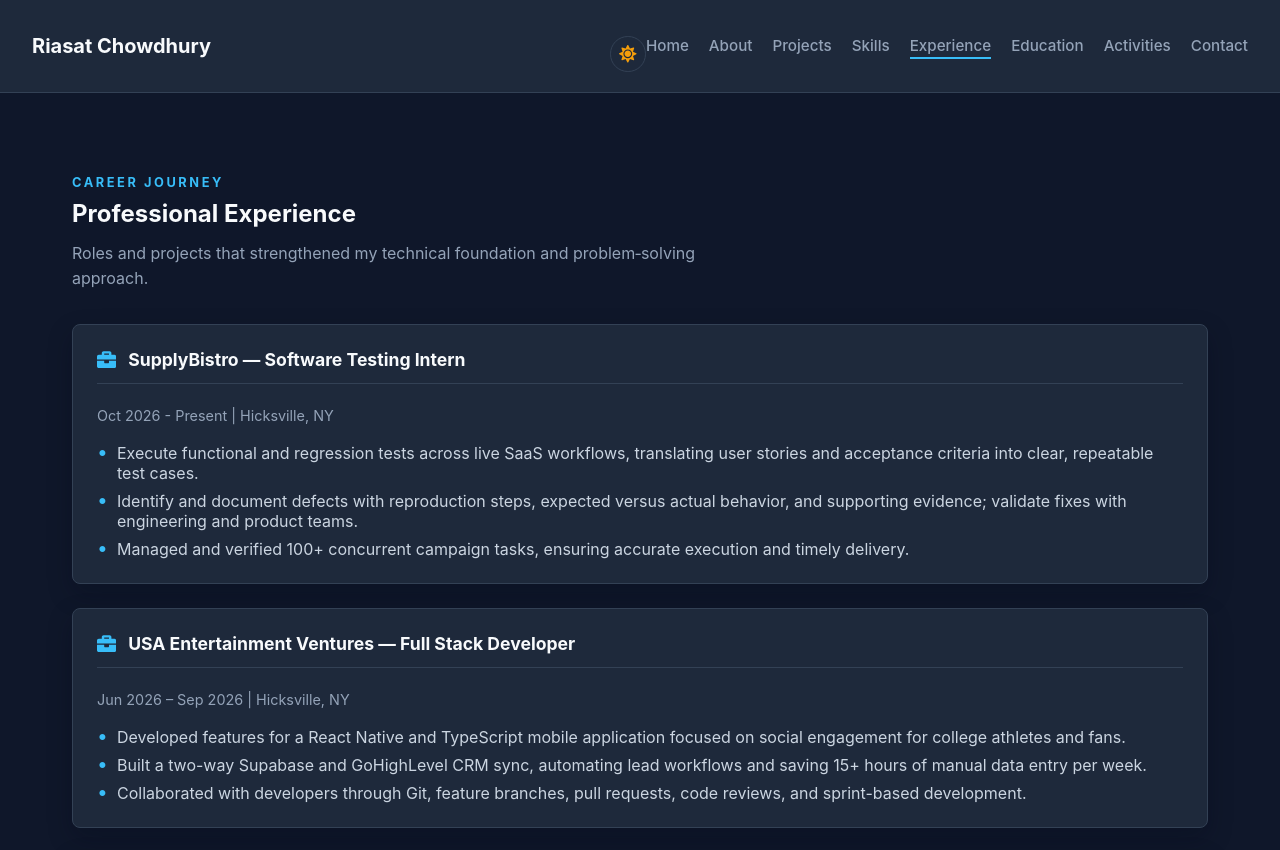
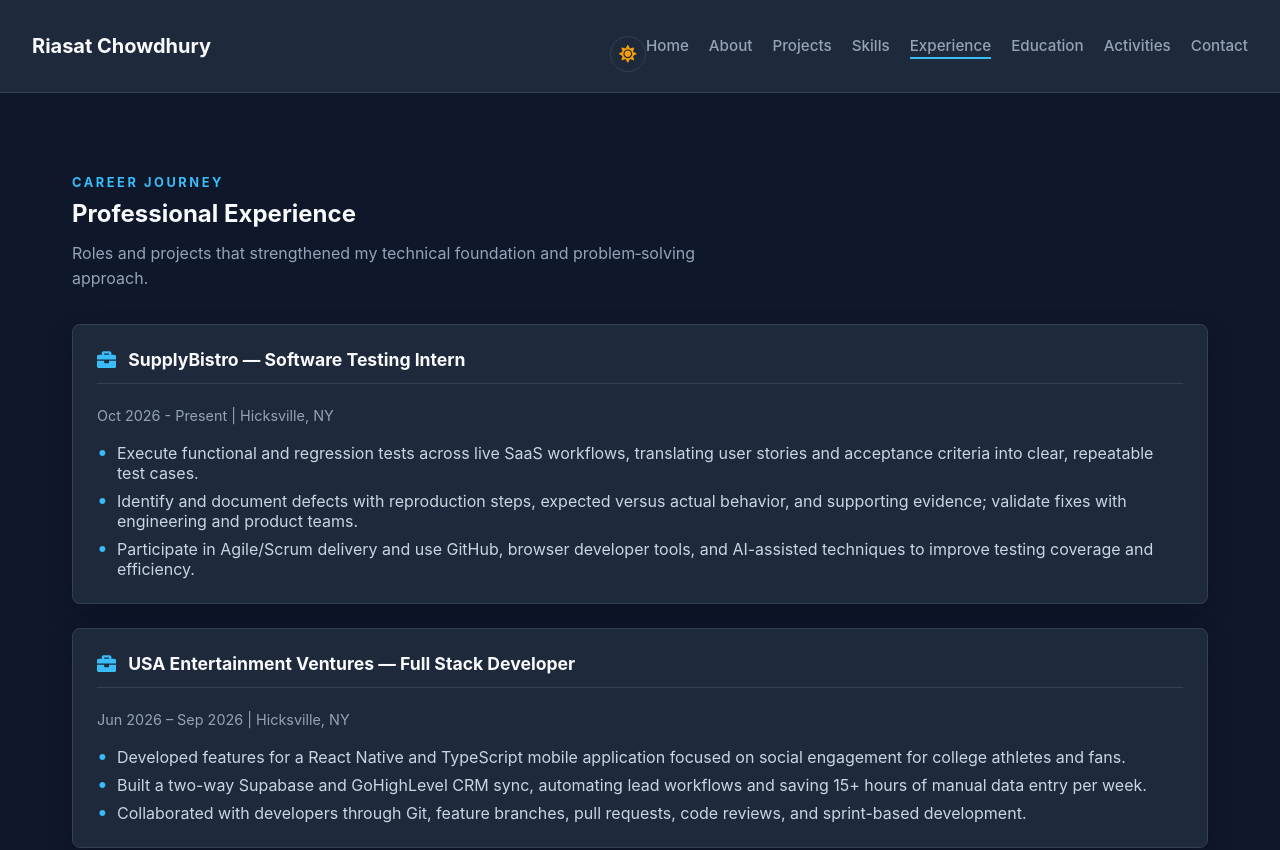
Before and after one commit to rchowd9/personal-portfolio, a React (Vite) app: page /#/experience in a window 1280 px wide. Shown: the top 850 px of the page. Built offline with nearby package versions, Linux system fonts and the light colour scheme.

Commit message:
added what shape A measured

```diff
--- a/src/pages/Experience.jsx
+++ b/src/pages/Experience.jsx
@@ -12,7 +12,7 @@ export default function Experience() {
       achievements: [
         "Execute functional and regression tests across live SaaS workflows, translating user stories and acceptance criteria into clear, repeatable test cases.",
         "Identify and document defects with reproduction steps, expected versus actual behavior, and supporting evidence; validate fixes with engineering and product teams.",
-       "Managed and verified 100+ concurrent campaign tasks, ensuring accurate execution and timely delivery.",
+       "Participate in Agile/Scrum delivery and use GitHub, browser developer tools, and AI-assisted techniques to improve testing coverage and efficiency.",
       ],
     },
 
```
